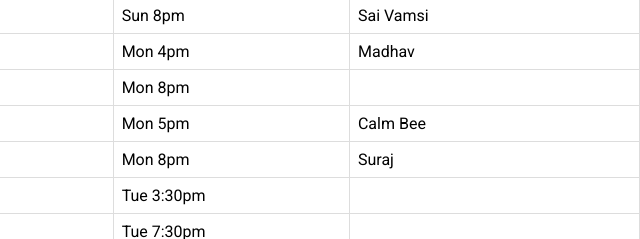
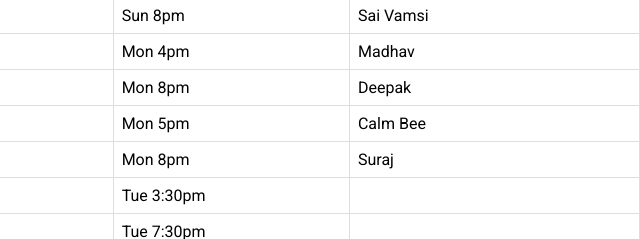
Before and after one commit to Rishikesh183/RC24-Contest, a website: page public/index.html in a window 1280 px wide. Shown: the part 294-533 px from the top of the page, 640-1280 px from the left. Drawn offline with Linux system fonts and the light colour scheme.

Commit message:
Update index.html

```diff
--- a/public/index.html
+++ b/public/index.html
@@ -68,7 +68,7 @@
                 <td>Raghu Vardhan</td>
                 <td>Deepak</td>
                 <td>mon 8pm</td>
-                <td></td>
+                <td>Deepak</td>
             </tr>
             <tr>
                 <td>saketh reddy</td>
```
